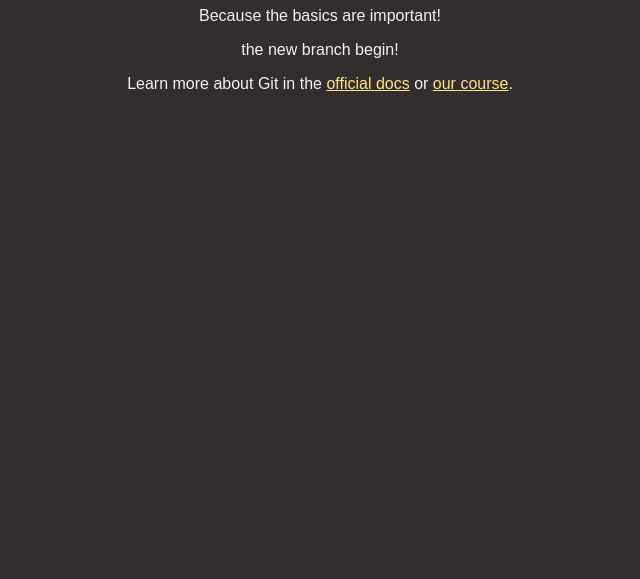
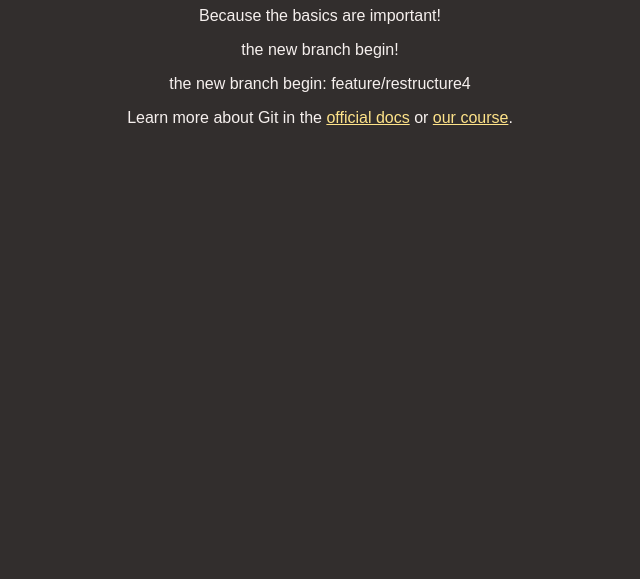
Before and after one commit to syljan/github-crash-course, a plain HTML site: page index.html in a window 1280 px wide. Shown: the part 221-800 px from the top of the page, without its empty margins (320-960 px from the left). Drawn offline with Linux system fonts and the light colour scheme.

Commit message:
feature/restructure4 changes in index (#2)

```diff
--- a/index.html
+++ b/index.html
@@ -16,6 +16,7 @@
       <section>
       <p>Because the basics are important!</p>
       <p>the new branch begin!</p>
+      <p>the new branch begin: feature/restructure4</p>
       <p>
         Learn more about Git in the
         <a href="https://git-scm.com/book/en/v2">official docs</a> or
```
